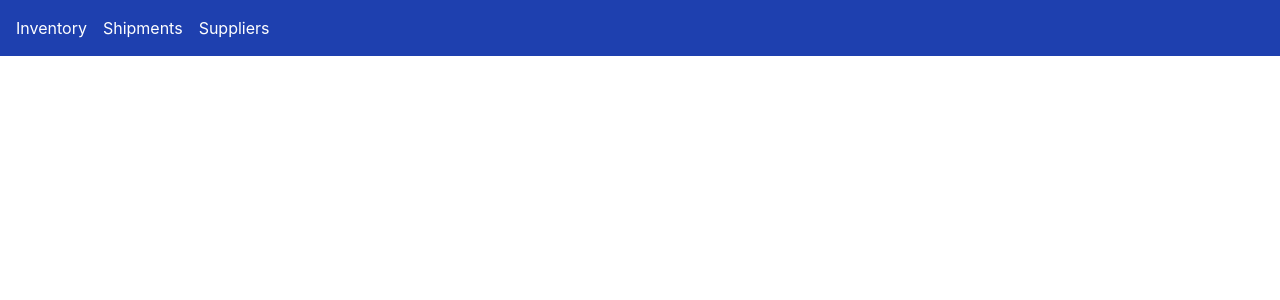
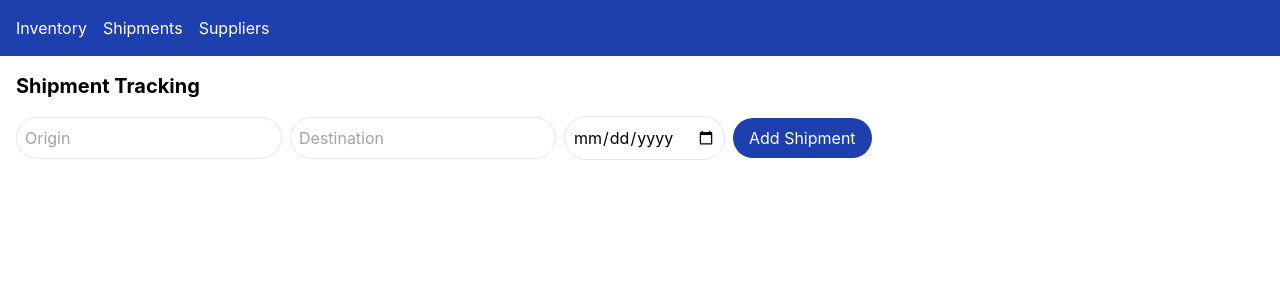
Before and after one commit to iamharnad/supply-chain-singal-x-assesment, a React (Create React App) app: page /shipments in a window 1280 px wide. Shown: the top 300 px of the page. Built offline with nearby package versions, Linux system fonts and the light colour scheme.

Commit message:
added shipments section

```diff
--- a/src/App.js
+++ b/src/App.js
@@ -2,6 +2,8 @@ import { BrowserRouter, Link, Route, Routes } from 'react-router-dom';
 
 import Inventory from './components/Inventory';
 import InventoryProvider from './contexts/InventoryContext';
+import Shipments from './components/Shipments';
+import ShipmentProvider from './contexts/ShipmentContext';
 
 function App() {
   return (
@@ -32,7 +34,15 @@ function App() {
                 </InventoryProvider>
               }
             />
-            <Route path='/inventory' element={<Inventory />} />
+            <Route
+              path='/shipments'
+              element={
+                <ShipmentProvider>
+                  <Shipments />
+                </ShipmentProvider>
+              }
+            />
+            <Route path='/suppliers' element={<Shipments />} />
           </Routes>
         </div>
       </BrowserRouter>
--- /dev/null
+++ b/src/components/Shipments.js
@@ -0,0 +1,130 @@
+import React, { useContext, useState } from 'react';
+import { ShipmentContext } from '../contexts/ShipmentContext';
+
+const Shipments = () => {
+  const { shipments, addShipment, updateShipment } =
+    useContext(ShipmentContext);
+  const [newShipment, setNewShipment] = useState({
+    origin: '',
+    destination: '',
+    status: 'In Transit',
+    estimatedDelivery: '',
+  });
+  const [editingShipmentId, setEditingShipmentId] = useState(null);
+
+  const handleAddShipment = () => {
+    addShipment({ ...newShipment, id: Date.now() });
+    setNewShipment({
+      origin: '',
+      destination: '',
+      status: 'In Transit',
+      estimatedDelivery: '',
+    });
+  };
+
+  const handleEditShipment = (shipment) => {
+    setEditingShipmentId(shipment.id);
+    setNewShipment({ ...shipment });
+  };
+
+  const handleUpdateShipment = () => {
+    updateShipment(editingShipmentId, newShipment);
+    setEditingShipmentId(null);
+    setNewShipment({
+      origin: '',
+      destination: '',
+      status: 'In Transit',
+      estimatedDelivery: '',
+    });
+  };
+
+  return (
+    <div className='p-4'>
+      <h2 className='text-xl font-bold mb-4'>Shipment Tracking</h2>
+      <div>
+        <input
+          type='text'
+          placeholder='Origin'
+          value={newShipment.origin}
+          onChange={(e) =>
+            setNewShipment({ ...newShipment, origin: e.target.value })
+          }
+          className='border p-2 mr-2 rounded-3xl'
+        />
+        <input
+          type='text'
+          placeholder='Destination'
+          value={newShipment.destination}
+          onChange={(e) =>
+            setNewShipment({ ...newShipment, destination: e.target.value })
+          }
+          className='border p-2 mr-2 rounded-3xl'
+        />
+        <input
+          type='date'
+          placeholder='Estimated Delivery'
+          value={newShipment.estimatedDelivery}
+          onChange={(e) =>
+            setNewShipment({
+              ...newShipment,
+              estimatedDelivery: e.target.value,
+            })
+          }
+          className='border p-2 mr-2 rounded-3xl'
+        />
+        {editingShipmentId ? (
+          <button
+            onClick={handleUpdateShipment}
+            className='bg-orange-500 text-white p-2 mr-2 mb-2 px-6  rounded-3xl hover:bg-orange-700'
+          >
+            Update Shipment
+          </button>
+        ) : (
+          <button
+            onClick={handleAddShipment}
+            className='bg-blue-800 hover:bg-green-600 text-white p-2 mr-2 mb-2 px-4 rounded-3xl'
+          >
+            Add Shipment
+          </button>
+        )}
+      </div>
+      <div className='mt-4'>
+        {shipments.map((shipment) => (
+          <div
+            key={shipment.id}
+            className='border p-4 mb-2 flex flex-col sm:flex-row justify-between items-center'
+          >
+            <div>
+              <div>Shipment ID: {shipment.id}</div>
+              <div>Origin: {shipment.origin}</div>
+              <div>Destination: {shipment.destination}</div>
+              <div>Status: {shipment.status}</div>
+              <div>Estimated Delivery: {shipment.estimatedDelivery}</div>
+            </div>
+            <div className='flex space-x-2'>
+              <button
+                onClick={() => handleEditShipment(shipment)}
+                className='border text-gray-500 border-gray-500 p-2 mr-2 mb-2 px-5 rounded-3xl hover:border-black hover:text-black'
+              >
+                Edit
+              </button>
+              <button
+                onClick={() =>
+                  updateShipment(shipment.id, {
+                    ...shipment,
+                    status: 'Delivered',
+                  })
+                }
+                className='bg-red-500 text-white p-2 mr-2 mb-2 px-6  rounded-3xl hover:bg-red-800'
+              >
+                Mark as Delivered
+              </button>
+            </div>
+          </div>
+        ))}
+      </div>
+    </div>
+  );
+};
+
+export default Shipments;
--- a/src/contexts/ShipmentContext.js
+++ b/src/contexts/ShipmentContext.js
@@ -1,7 +1,36 @@
-import React from 'react';
+import React, { createContext, useState, useEffect } from 'react';
 
-const ShipmentContext = () => {
-  return <div>ShipmentContext</div>;
+export const ShipmentContext = createContext();
+
+const ShipmentProvider = ({ children }) => {
+  const [shipments, setShipments] = useState(() => {
+    const savedShipments = localStorage.getItem('shipments');
+    return savedShipments ? JSON.parse(savedShipments) : [];
+  });
+
+  useEffect(() => {
+    localStorage.setItem('shipments', JSON.stringify(shipments));
+  }, [shipments]);
+
+  const addShipment = (shipment) => {
+    setShipments([...shipments, shipment]);
+  };
+
+  const updateShipment = (id, updatedShipment) => {
+    setShipments(
+      shipments.map((shipment) =>
+        shipment.id === id ? { ...shipment, ...updatedShipment } : shipment
+      )
+    );
+  };
+
+  return (
+    <ShipmentContext.Provider
+      value={{ shipments, addShipment, updateShipment }}
+    >
+      {children}
+    </ShipmentContext.Provider>
+  );
 };
 
-export default ShipmentContext;
+export default ShipmentProvider;
```
